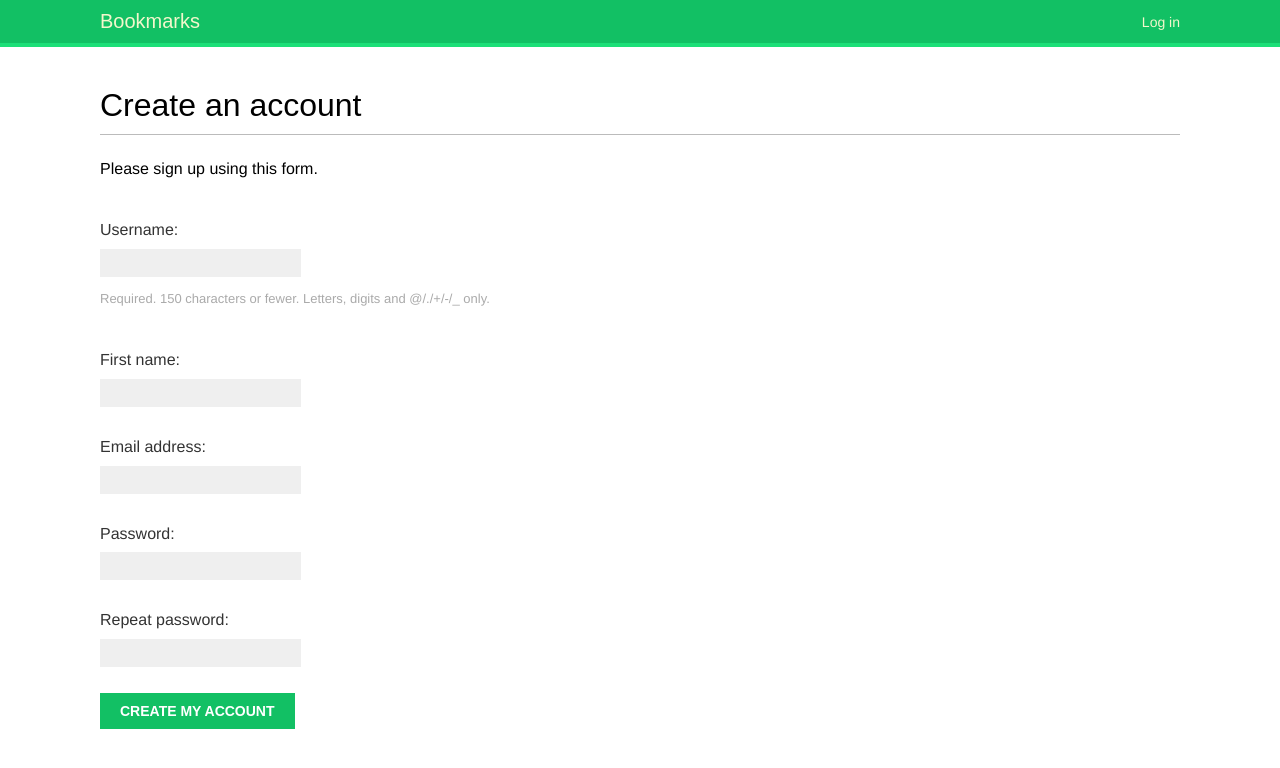
After one commit to parradam/bookmarks-example-app, a Django app: page /account/register/ in a window 1280 px wide. The commit adds this page. Shown: the top 768 px of the page. Run offline with Django 5.2, Linux system fonts and the light colour scheme; some web fonts are replaced.

Commit message:
Add user registration form, view, templates

```diff
--- a/bookmarks/account/forms.py
+++ b/bookmarks/account/forms.py
@@ -1,5 +1,26 @@
 from django import forms
+from django.contrib.auth import get_user_model
 
 class LoginForm(forms.Form):
     username = forms.CharField()
     password = forms.CharField(widget=forms.PasswordInput)
+
+class UserRegistrationForm(forms.ModelForm):
+    password = forms.CharField(
+        label='Password',
+        widget=forms.PasswordInput
+    )
+    password2 = forms.CharField(
+        label='Repeat password',
+        widget=forms.PasswordInput
+    )
+
+    class Meta:
+        model = get_user_model()
+        fields = ['username', 'first_name', 'email']
+
+    def clean_password2(self):
+        cd = self.cleaned_data
+        if cd['password'] != cd['password2']:
+            raise forms.ValidationError("Passwords don't match.")
+        return cd['password2']
--- /dev/null
+++ b/bookmarks/account/templates/account/register.html
@@ -0,0 +1,13 @@
+{% extends "base.html" %}
+
+{% block title %}Create an account{% endblock %}
+
+{% block content %}
+    <h1>Create an account</h1>
+    <p>Please sign up using this form.</p>
+    <form method="post">
+        {{ user_form.as_p }}
+        {% csrf_token %}
+        <input type="submit" value="Create my account">
+    </form>
+{% endblock %}
--- a/bookmarks/account/templates/registration/login.html
+++ b/bookmarks/account/templates/registration/login.html
@@ -7,7 +7,8 @@
     {% if form.errors %}
         <p>Your username and password didn't match. Please try again.</p>
     {% else %}
-        <p>Please log in here:</p>
+        <p>Please log in here.</p>
+        <p>If you don't have an account, please <a href="{% url 'register' %}">sign up</a>.</p>
     {% endif %}
     <div class="login-form">
         <form action="{% url 'login' %}" method="post">
--- a/bookmarks/account/urls.py
+++ b/bookmarks/account/urls.py
@@ -1,8 +1,8 @@
-from django.contrib.auth import views as auth_views
 from django.urls import include, path
 from . import views
 
 urlpatterns = [
     path('', include('django.contrib.auth.urls')),
     path('', views.dashboard, name="dashboard"),
+    path('register/', views.register, name='register')
 ]
--- a/bookmarks/account/views.py
+++ b/bookmarks/account/views.py
@@ -1,5 +1,6 @@
 from django.contrib.auth.decorators import login_required
 from django.shortcuts import render
+from .forms import UserRegistrationForm
 
 @login_required
 def dashboard(request):
@@ -8,3 +9,25 @@ def dashboard(request):
         'account/dashboard.html',
         { 'section': 'dashboard' }
     )
+
+def register(request):
+    if request.method == 'POST':
+        user_form = UserRegistrationForm(request.POST)
+        if user_form.is_valid():
+            new_user = user_form.save(commit=False)
+            new_user.set_password(
+                user_form.cleaned_data['password']
+            )
+            new_user.save()
+            return render(
+                request,
+                'account/register_done.html',
+                { 'new_user': new_user }
+            )
+    else:
+        user_form = UserRegistrationForm()
+    return render(
+        request,
+        'account/register.html',
+        { 'user_form': user_form }
+    )
```
Also changed, not shown: bookmarks/account/templates/account/register_done.html (added, +9 -0 lines).
